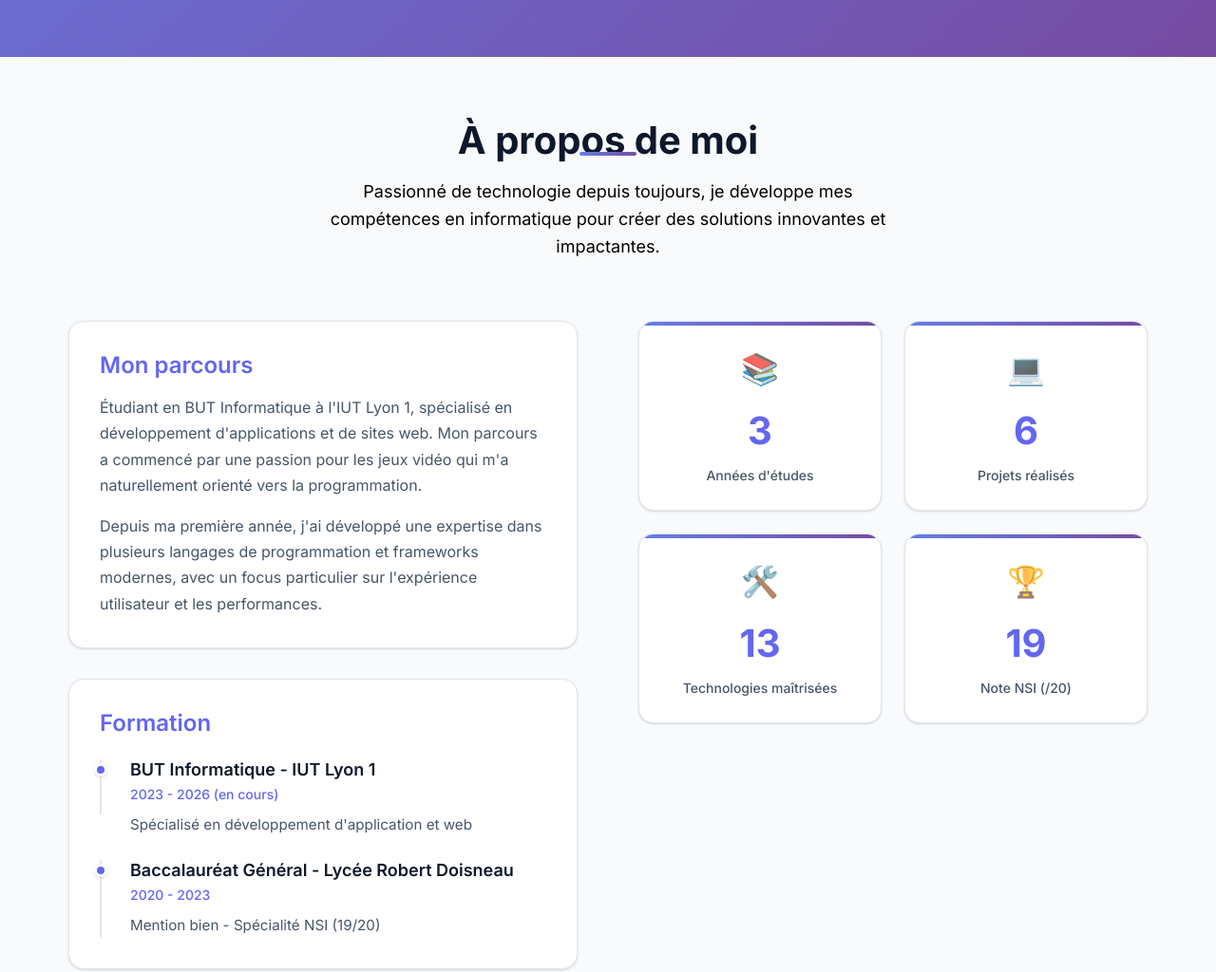
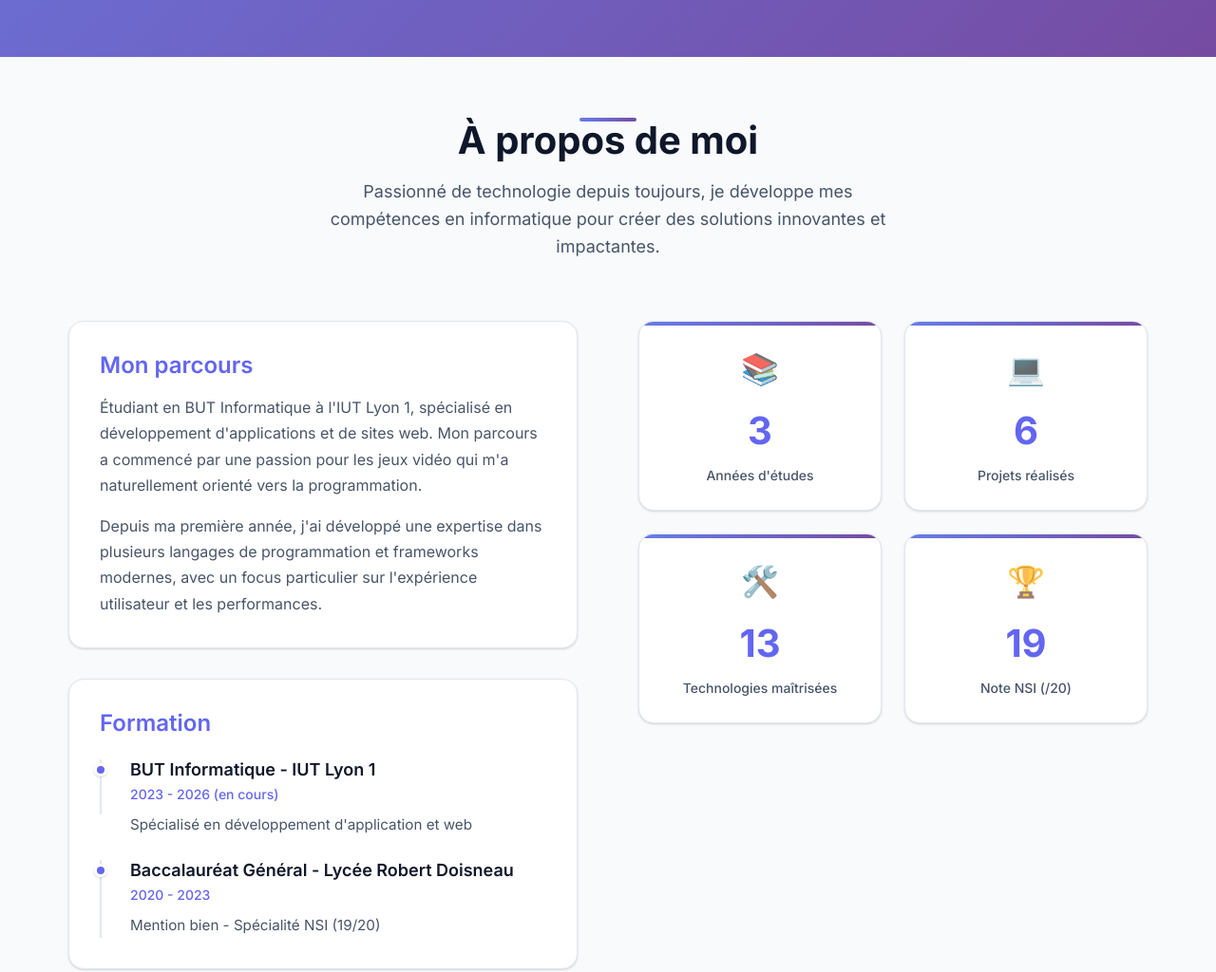
Before and after one commit to Billel-69/portfolio_stage, a plain HTML site: page index.html in a window 1280 px wide. Shown: the part 740-1764 px from the top of the page at 95% size. Drawn offline with Linux system fonts and the light colour scheme.

Commit message:
Update main.css

```diff
--- a/css/main.css
+++ b/css/main.css
@@ -434,7 +434,7 @@ a:hover {
 .section-title::after {
     content: '';
     position: absolute;
-    bottom: var(--space-sm);
+    bottom: -var(--space-sm);
     left: 50%;
     transform: translateX(-50%);
     width: 60px;
@@ -445,7 +445,7 @@ a:hover {
 
 .section-subtitle {
     font-size: 1.125rem;
-    color: black;
+    color: var(--gray-600);
     line-height: 1.6;
 }
 
@@ -600,8 +600,11 @@ a:hover {
     cursor: pointer;
 }
 
-/* Amélioration contraste */
-.hero-description{
+/* Amélioration contraste
+   La description du héros se trouve sur un fond sombre. Pour améliorer la lisibilité,
+   on lui applique une couleur claire. On évite de cibler .section-subtitle ici car
+   cette classe est réutilisée dans d'autres sections sur fond clair. */
+.hero-description {
     color: rgba(255, 255, 255, 0.9);
 }
 
```
